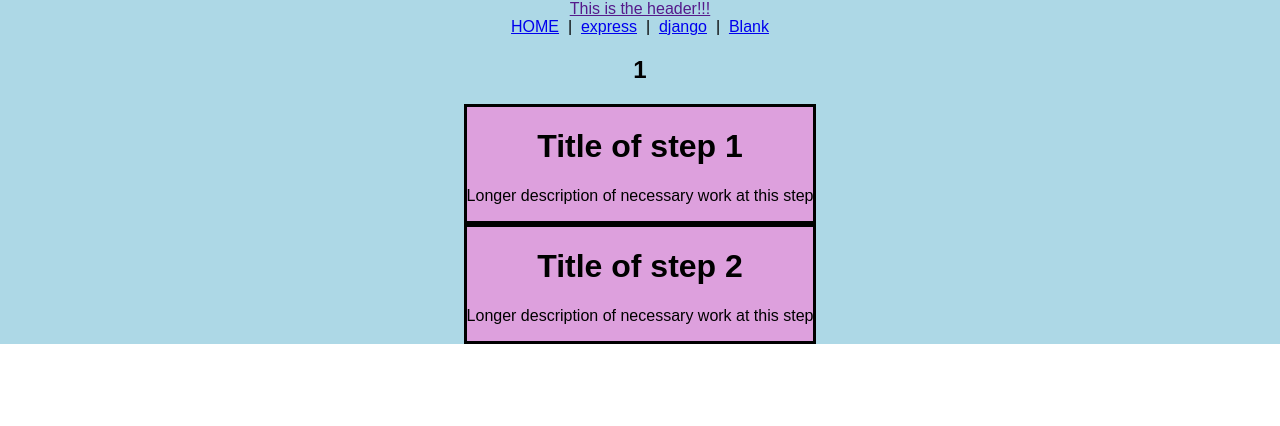
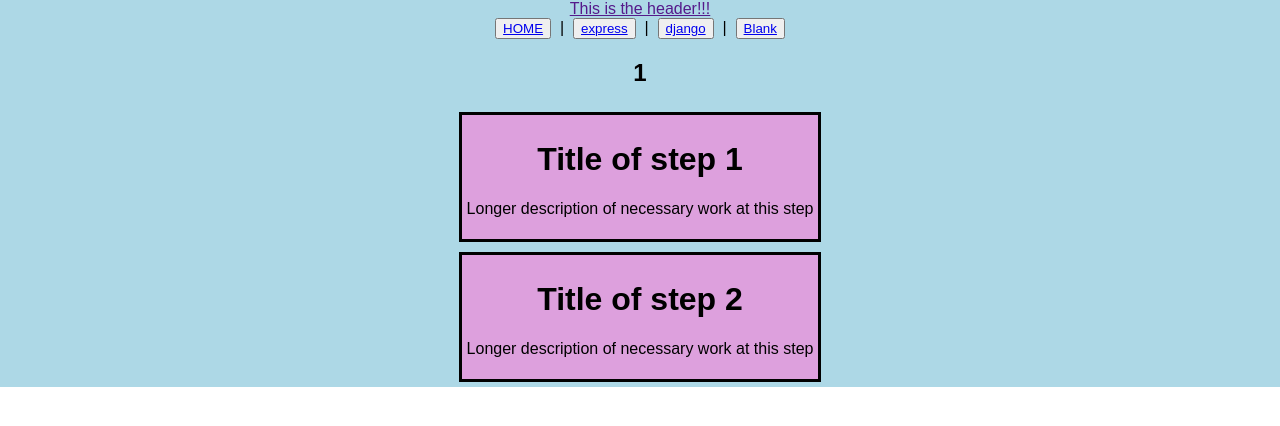
Before and after one commit to brennanp93/checklist-app, a React (Create React App) app: page /1 in a window 1280 px wide. Shown: the top 426 px of the page. Built offline with nearby package versions, Linux system fonts and the light colour scheme.

Commit message:
add styling additional route

```diff
--- a/src/App.jsx
+++ b/src/App.jsx
@@ -21,13 +21,21 @@ export default function App() {
     <div className="App">
       <Header />
       <div>
+        <button>
         <Link to="/">HOME</Link>
+        </button>
         &nbsp;&nbsp;|&nbsp;&nbsp;
+        <button>
         <Link to="/express">express</Link>
+        </button>
         &nbsp;&nbsp;|&nbsp;&nbsp;
+        <button>
         <Link to="/django">django</Link>
+        </button>
         &nbsp;&nbsp;|&nbsp;&nbsp;
+        <button>
         <Link to="/blank">Blank</Link>
+        </button>
       </div>
       <Routes>
         <Route path="/:checkList" element={<Test django={djangoList} express={expressList} testMe={testMe}/>} />
--- a/src/TEST.jsx
+++ b/src/TEST.jsx
@@ -14,7 +14,9 @@ export default function Test({ django, express, testMe }) {
       {listSteps.map((step) => (
         <div style={{
           border: "solid black",
-          backgroundColor: "plum"
+          backgroundColor: "plum",
+          margin: '5px',
+          padding: '5px'
         }}>
           <div >
             <h1>{step.title}</h1>
--- a/src/data.js
+++ b/src/data.js
@@ -5,6 +5,34 @@ export const expressList =
         "description": "Some description you may or may not want to have above the steps",
         "anyOtherMetaData": "idk",
         "steps": [
+            {
+                "title": "Title of step 1 express",
+                "description": "Longer description of necessary work at this step",
+                "terminalCommand": "optional field with command to be copy/pasted",
+                "completed": false,
+                "otherStepSpecificData": "You get the point"
+            },
+            {
+                "title": "Title of step 1 express",
+                "description": "Longer description of necessary work at this step",
+                "terminalCommand": "optional field with command to be copy/pasted",
+                "completed": false,
+                "otherStepSpecificData": "You get the point"
+            },
+            {
+                "title": "Title of step 1 express",
+                "description": "Longer description of necessary work at this step",
+                "terminalCommand": "optional field with command to be copy/pasted",
+                "completed": false,
+                "otherStepSpecificData": "You get the point"
+            },
+            {
+                "title": "Title of step 1 express",
+                "description": "Longer description of necessary work at this step",
+                "terminalCommand": "optional field with command to be copy/pasted",
+                "completed": false,
+                "otherStepSpecificData": "You get the point"
+            },
             {
                 "title": "Title of step 1 express",
                 "description": "Longer description of necessary work at this step",
```
